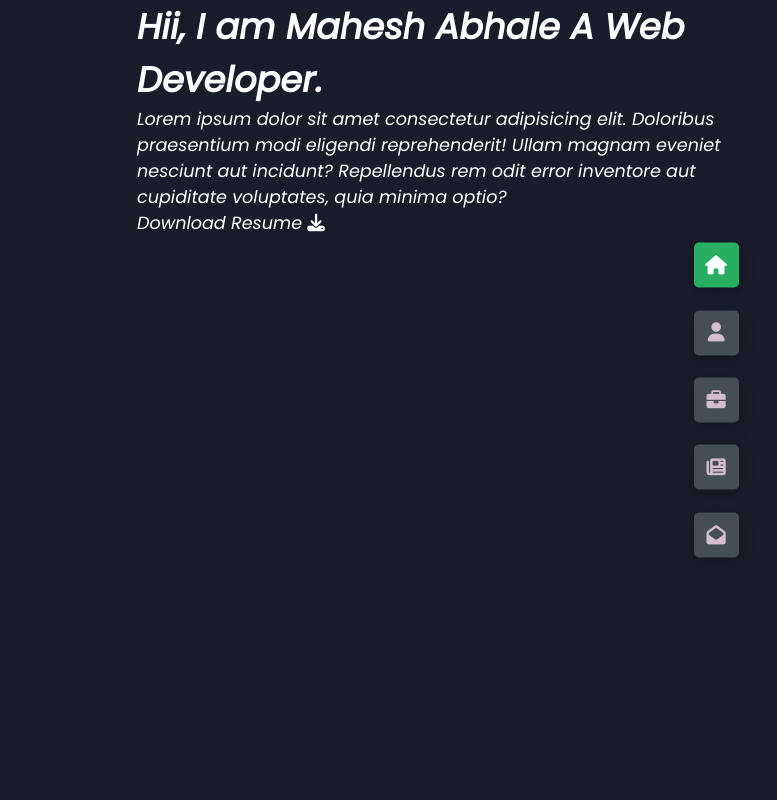
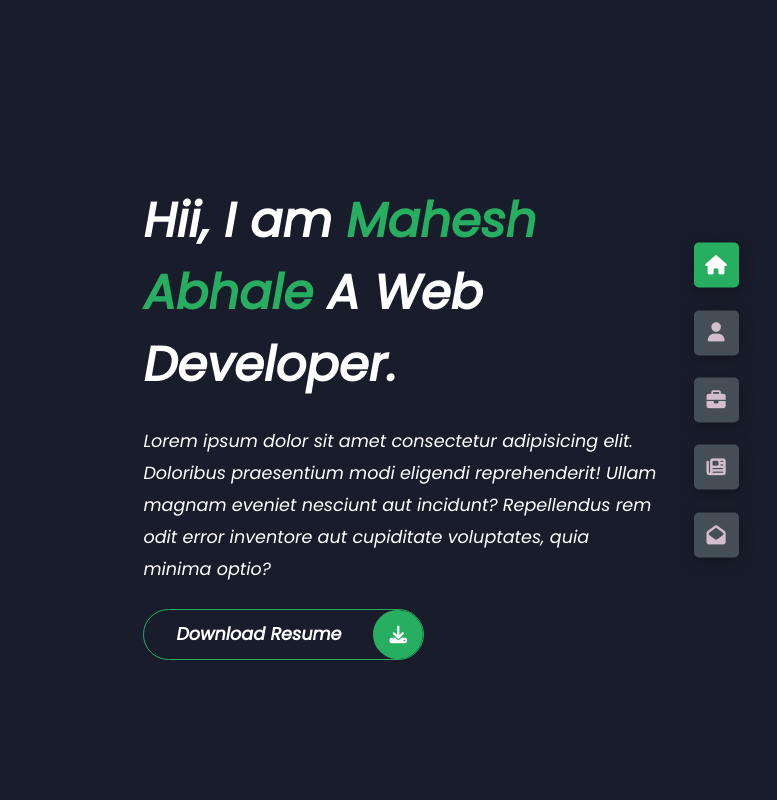
Before and after one commit to maheshabhale007/my-portfolio, a plain HTML site: page index.html in a window 1280 px wide. Shown: the full height of the page, 503-1280 px from the left. Drawn offline with Linux system fonts and the light colour scheme.

Commit message:
right-header and header section complete

```diff
--- a/index.html
+++ b/index.html
@@ -30,10 +30,12 @@
                 <p>
                     Lorem ipsum dolor sit amet consectetur adipisicing elit. Doloribus praesentium modi eligendi reprehenderit! Ullam magnam eveniet nesciunt aut incidunt? Repellendus rem odit error inventore aut cupiditate voluptates, quia minima optio?
                 </p>
-                <a href="" class="main-btn">
-                    <span class="btn-text">Download Resume</span>
-                    <span class="btn-icon"><i class="fa-solid fa-download"></i></span>
-                </a>
+                <div class="btn-con">
+                    <a href="https://drive.google.com/file/d/1-abFVLlTWgSdlP7Mv4t9GWlOchYhE_S-/view?usp=share_link" class="main-btn">
+                        <span class="btn-text">Download Resume</span>
+                        <span class="btn-icon"><i class="fa-solid fa-download"></i></span>
+                    </a>
+                </div>
             </div>
         </div>
         <!-- <i class="fa-brands fa-instagram"></i> -->
--- a/styles/styles.scss
+++ b/styles/styles.scss
@@ -191,6 +191,74 @@ section {
             }
         }
     }
+    .right-header {
+        display: flex;
+        flex-direction: column;
+        justify-content: center;
+        //padding-right: 18rem;
+        padding: 18% 18% 11% 1%;
+        // padding-right: 18%;
+        // padding-left: 1%;
+        // padding-top: 7%;
+        // padding-bottom: 5%;
+        overflow-x: hidden;
+        overflow-y: auto;
+
+        .name {
+            font-size: 3rem;
+            span {
+                color: var(--color-secondary);
+            }
+        }
+        p {
+            margin: 1.5rem 0;
+            line-height: 2rem;
+        }
+    }
 }
 
 // Independent Components
+.btn-con {
+    display: flex;
+    align-self: flex-start;
+}
+
+.main-btn {
+    border-radius: 30px;
+    color: inherit;
+    font-weight: 600;
+    position: relative;
+    border: 1px solid var(--color-secondary);
+    display: flex;
+    align-self: flex-start;
+    align-items: center;
+    overflow: hidden;
+    .btn-text {
+        padding: 0 2rem;
+    }
+    .btn-icon {
+        background-color: var(--color-secondary);
+        display: flex;
+        align-items: center;
+        justify-content: center;
+        border-radius: 50%;
+        padding: 1rem;
+    }
+    &::before {
+        content: '';
+        position: absolute;
+        top: 0;
+        right: 0;
+        transform: translateX(100%);
+        transition: all .4s ease-in-out;
+        z-index: -1;
+    }
+    &:hover {
+        &::before {
+            width: 100%;
+            height: 100%;
+            background-color: var(--color-secondary);
+            transform: translateX(0);
+        }
+    }
+}
```
Also changed, not shown: refer.txt, styles/styles.css, 1 other file.
